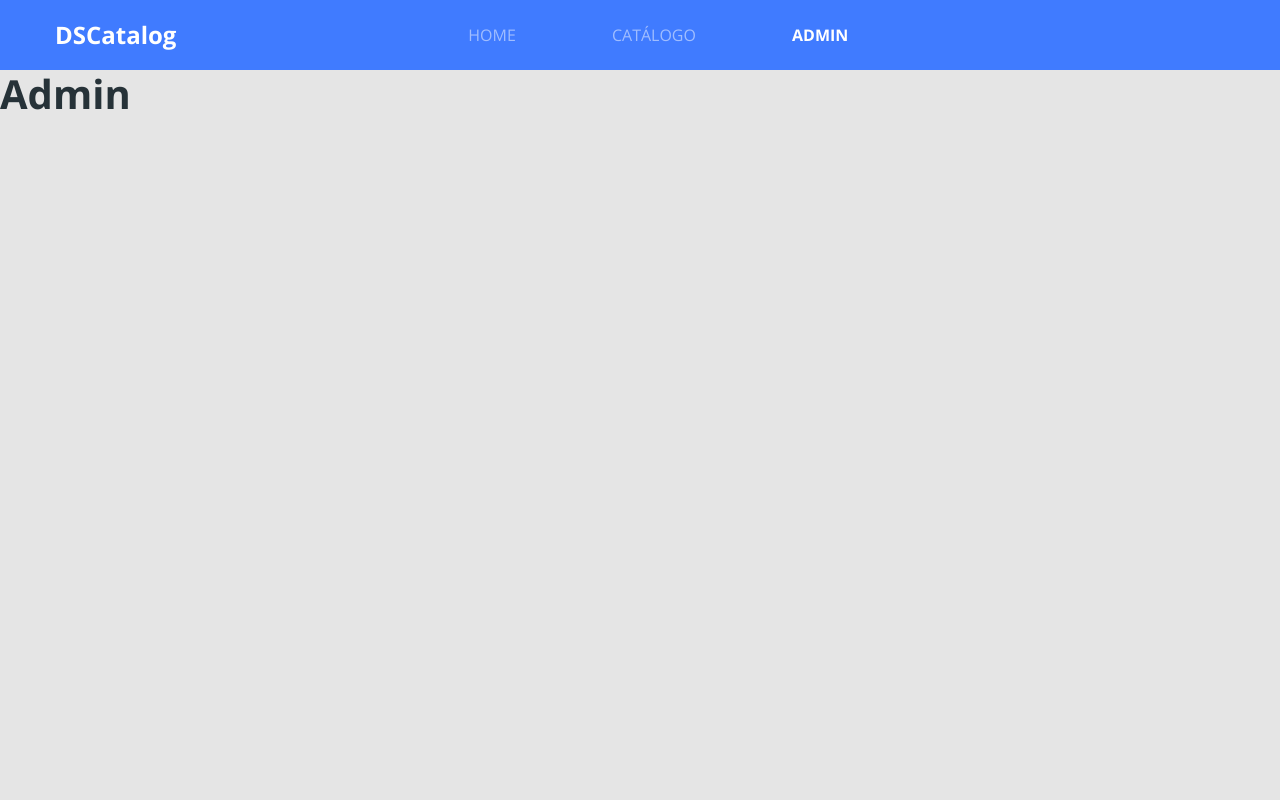
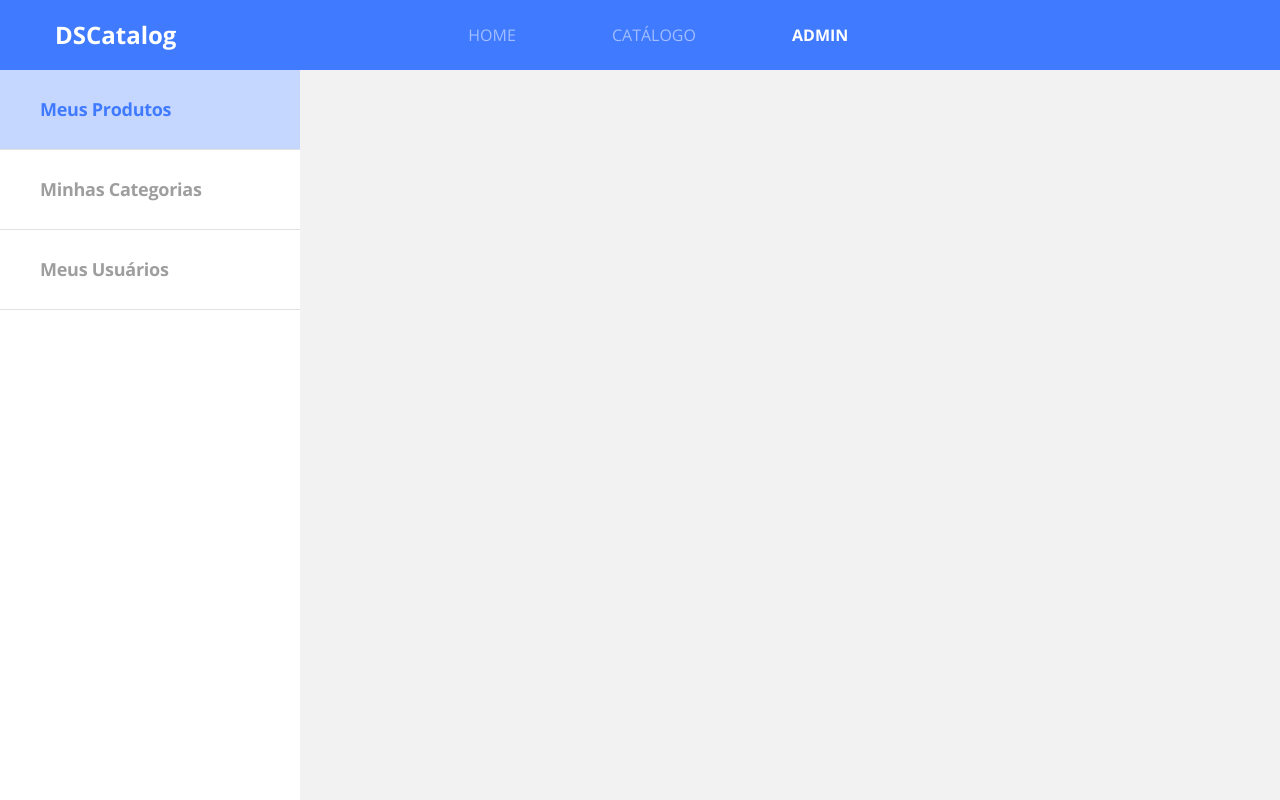
Before and after one commit to VitorLucas98/Bootcamp-dscatalog, a React (Create React App) app in the folder front-web/: page /admin in a window 1280 px wide. Built offline with nearby package versions, Linux system fonts and the light colour scheme.

Commit message:
Add Admin navbar

```diff
--- a/front-web/src/core/assets/styles/custom.scss
+++ b/front-web/src/core/assets/styles/custom.scss
@@ -2,7 +2,7 @@
     "primary" : #407BFF
 );
 
-$body-bg: #E5E5E5;
+$body-bg: #F2F2F2;
 $body-color: #263238;
 
 @import "~bootstrap/scss/bootstrap.scss";
--- /dev/null
+++ b/front-web/src/core/components/Pagination/index.tsx
@@ -0,0 +1,35 @@
+import React from 'react';
+import './styles.scss';
+import { ReactComponent as ArrowIcon } from 'core/assets/images/arrow.svg';
+import { generateList } from 'core/utils/list';
+
+type Props = {
+    totalPages: number;
+    activePage: number,
+    onChange: (item: number) => void;
+}
+const Pagination = ({ totalPages, activePage, onChange }: Props) => {
+
+    const items = generateList(totalPages);
+    const previousClass = totalPages > 0 && activePage > 0 ? 'page-active' : 'page-inactive';
+    const nextClass = (activePage +1) < totalPages ? 'page-active' : 'page-inactive';
+
+    return (
+        <div className='pagination-container'>
+            <ArrowIcon className={`pagination-previous ${previousClass}`}
+            onClick ={() =>onChange(activePage-1)} />
+            {items.map(item => (
+                <div
+                    key={item}
+                    className={`pagination-item ${item === activePage ? 'active' : ''}`}
+                    onClick ={()=>onChange(item)}
+                >
+                    {item + 1}
+                </div>
+            ))}
+            <ArrowIcon className={`pagination-next ${nextClass}`}
+            onClick ={() =>onChange(activePage+1)} />
+        </div>
+    );
+}
+export default Pagination;
--- /dev/null
+++ b/front-web/src/core/components/Pagination/styles.scss
@@ -0,0 +1,42 @@
+.pagination-container{
+    display: flex;
+    align-items: center;
+    justify-content: center;
+    margin-top: 35px;
+}
+.pagination-item{
+    width: 40px;
+    height: 40px;
+    background: #e1e1e1;
+    border-radius: 50%;
+    font-weight: bold;
+    font-size: 18px;
+    line-height: 25px;
+    letter-spacing: -0.015em;
+    color: #fff;
+    display: flex;
+    align-items: center;
+    justify-content: center;
+    margin-right: 10px;
+    cursor: pointer;
+
+    &.active{
+        background: #407BFF;
+    }
+}
+.pagination-previous{
+    transform: rotate(-180deg);
+    margin-right: 25px;
+}
+
+.pagination-next{
+    margin-left: 15px;
+}
+.page-active{
+    cursor: pointer;
+    color: #407BFF;
+}
+.page-inactive{
+    color: #E1E1E1;
+    pointer-events: none;
+}
--- /dev/null
+++ b/front-web/src/core/pages/Admin/components/NavBar/index.tsx
@@ -0,0 +1,13 @@
+import React from 'react';
+import './styles.scss';
+
+const NavBar = () =>(
+    <nav className= "admin-nav-container">
+        <ul>
+            <li><a href='teste' className='admin-nav-item active'>Meus Produtos</a></li>
+            <li><a href='teste' className='admin-nav-item'>Minhas Categorias</a></li>
+            <li><a href='teste' className='admin-nav-item' >Meus Usuários</a></li>
+        </ul>
+    </nav>
+);
+export default NavBar;
--- /dev/null
+++ b/front-web/src/core/pages/Admin/components/NavBar/styles.scss
@@ -0,0 +1,26 @@
+.admin-nav-container {
+    width: 300px;
+    background:#FFF;
+    height: calc(100vh - 70px);
+}
+
+.admin-nav-item{
+    display: flex;
+    align-items: center;
+    height: 80px;
+    border-bottom: 1px solid #E1E1E1;
+    padding-left: 40px;
+    font-weight: bold;
+    font-size: 18px;
+    line-height: 25px;
+    letter-spacing: -0.015em;
+    color: #9E9E9E;
+
+    &.active {
+        background: rgba(64, 123, 255, 0.3);
+        color: #407BFF;
+    }
+    &:hover {
+        color: #407BFF;
+    }
+}
--- a/front-web/src/core/pages/Admin/index.tsx
+++ b/front-web/src/core/pages/Admin/index.tsx
@@ -1,8 +1,9 @@
 import React from 'react';
+import NavBar from './components/NavBar';
 
 const Admin = () => (
     <div>
-        <h1>Admin</h1>
+        <NavBar/>
     </div>
 );
 
--- a/front-web/src/core/pages/Catalog/index.tsx
+++ b/front-web/src/core/pages/Catalog/index.tsx
@@ -5,14 +5,16 @@
 import { makeRequest } from 'core/utils/request';
 import { ProductsResponse } from 'core/types/Product';
 import ProductCardLoader from './components/Loaders/ProductCardLoader';
+import Pagination from 'core/components/Pagination';
 
 const Catalog = () => {
     const [productResponse, setProductsResponse] = useState<ProductsResponse>();
     const [isLoading, setIsLoading] = useState(false);
+    const [activePage, setActivePage] = useState(0);
 
     useEffect(() =>{
         const params ={
-            page:0,
+            page:activePage,
             linesPerPage: 12
         }
         setIsLoading(true);
@@ -21,7 +23,7 @@
         .finally(() =>{
             setIsLoading(false)
         })
-    },[]);
+    },[activePage]);
     return (
         <div className='catalog-container'>
             <h1 className='catalog-title'>Catalógo de produtos</h1>
@@ -32,6 +34,12 @@
                     ))
                )}
             </div>
+            {productResponse &&
+            <Pagination
+            totalPages={productResponse.totalPages}
+            activePage={activePage}
+            onChange ={page =>setActivePage(page)}
+            />}
         </div>
     );
 }
--- a/front-web/src/core/pages/Catalog/styles.scss
+++ b/front-web/src/core/pages/Catalog/styles.scss
@@ -1,7 +1,6 @@
 .catalog-container{
     margin-top: 26px;
-    padding-left: 40px;
-    padding-right: 40px;
+    padding: 0 40px 50px 40px;
 }
 .catalog-title{
     font-size: 24px;
```
